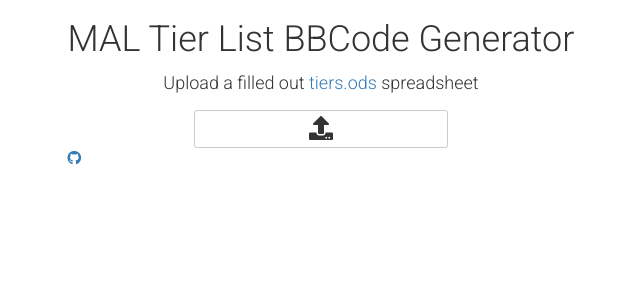
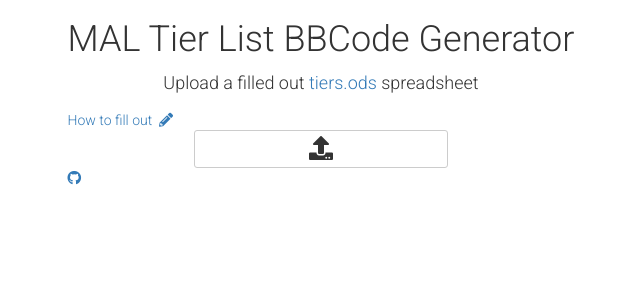
Before and after one commit to juliamarc/mal-tier-list-app, a Flask app: page / in a window 1280 px wide. Shown: the top 300 px of the page, without its empty margins (319-959 px from the left). Run offline with Flask 2, Linux system fonts and the light colour scheme; parts of the project's set-up code (start-up, migrations or seed data) failed here and were passed over; some libraries are stand-ins or nearby versions.

Commit message:
add help buton

```diff
--- a/templates/index.html
+++ b/templates/index.html
@@ -5,6 +5,12 @@
 <div id="instructions">
   Upload a filled out <a href="https://github.com/juliamarc/mal-tier-list-bbcode-gen/raw/main/tiers.ods">tiers.ods</a>
   spreadsheet
+</div>
+
+<div id="btn-container">
+  <a id="tlg-btn" href="/">
+    How to fill out&nbsp;&nbsp;<i class="fas fa-pencil-alt"></i>
+  </a>
 </div>
 
 <div id="form-holder">
```
